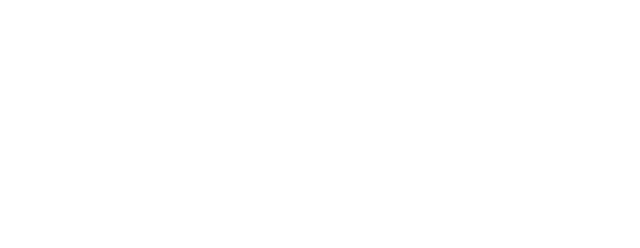
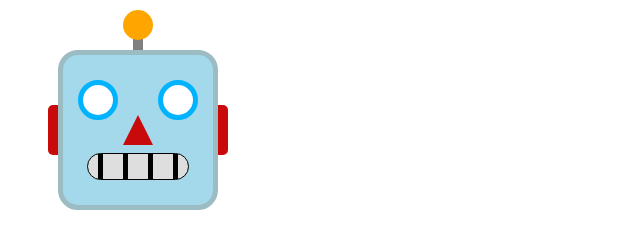
Before and after one commit to ahmedbillal-19/frontend-expert, a plain HTML site: page robot-emoji/index.html in a window 1280 px wide. Shown: the whole page, without its empty margins (0-640 px from the left). Drawn offline with Linux system fonts and the light colour scheme.

```diff
--- a/robot-emoji/index.html
+++ b/robot-emoji/index.html
@@ -16,6 +16,10 @@
             <div class="ear"></div>
             <div class="ear"></div>
         </div>
+        <div class="eyes">
+            <div class="eye"></div>
+            <div class="eye"></div>
+        </div>
         <div class="nose"></div>
         <div class="mouth">
             <div class="tooth"></div>
--- a/robot-emoji/style.css
+++ b/robot-emoji/style.css
@@ -0,0 +1,92 @@
+.head {
+  background-color: #a4d9eb;
+  height: 150px;
+  width: 150px;
+  margin: 50px;
+  border: 5px solid #9bbcc2;
+  border-radius: 20px;
+  position: relative;
+}
+
+.light {
+  display: flex;
+  flex-direction: column;
+  align-items: center;
+  margin: -45px 0 0 60px;
+  position: absolute;
+}
+
+.bulb {
+  background-color: #ffa500;
+  width: 30px;
+  height: 30px;
+  border-radius: 50%;
+}
+
+.stick {
+  background-color: #808080;
+  width: 10px;
+  height: 15px;
+  margin-top: -1px;
+  z-index: -1;
+}
+
+.ears {
+    display: flex;
+    justify-content: space-between;
+    align-content: center;
+    transform: translateY(100%);
+}
+
+.ear {
+    width: 10px;
+    height: 50px;
+    background-color: #c90a0a;
+}
+
+.ear:nth-child(1) {
+    border-radius: 5px 0 0 5px;
+    margin-left: -15px;
+}
+
+.ear:nth-child(2) {
+    border-radius:  0 5px 5px 0;
+    margin-right: -15px;
+}
+
+.eyes {
+    display: flex;
+    justify-content: space-between;
+    margin: -25px 15px;
+}
+.eye {
+    width: 30px;
+    height: 30px;
+    background-color: white;
+    border: 5px solid #00b3ff;
+    border-radius: 50%;
+}
+
+.nose {
+    height: 0;
+    width: 0;
+    border-left: 15px solid transparent;
+    border-right: 15px solid transparent;
+    border-bottom: 30px solid #c90a0a;
+    margin: 20px auto;
+}
+.mouth {
+    width: 100px;
+    height: 25px;
+    background-color: #dedede;
+    border: 1px solid black;
+    border-radius: 20px;
+    margin: -12px auto;
+    display: flex;
+    justify-content: space-around;
+}
+
+.tooth {
+    width: 5px;
+    background-color: black;
+}
```
